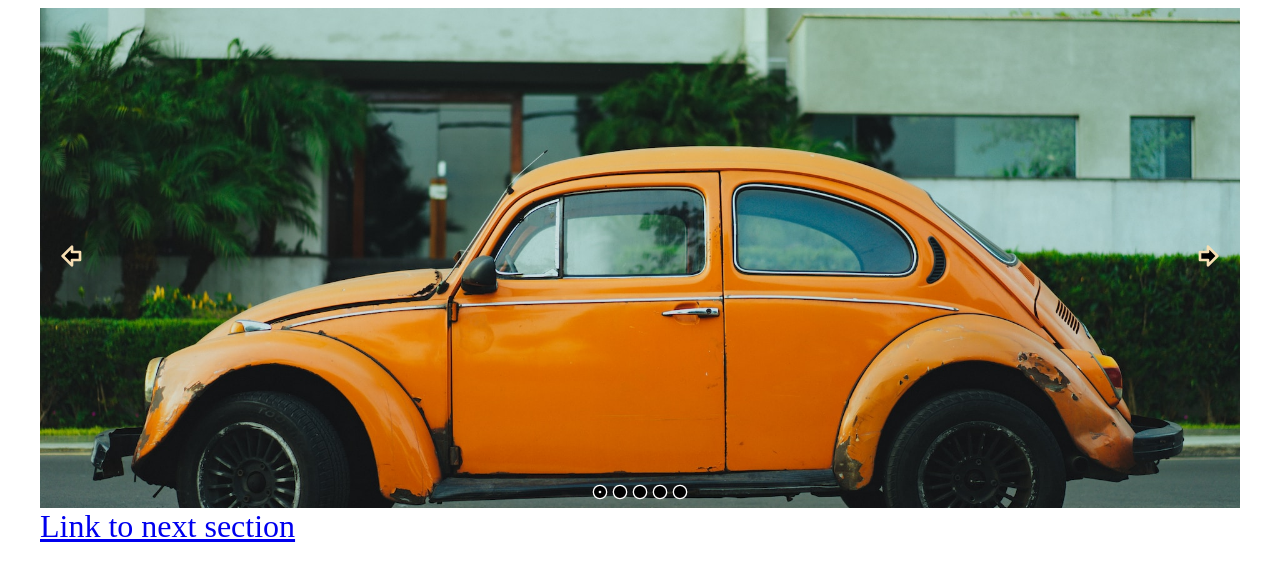
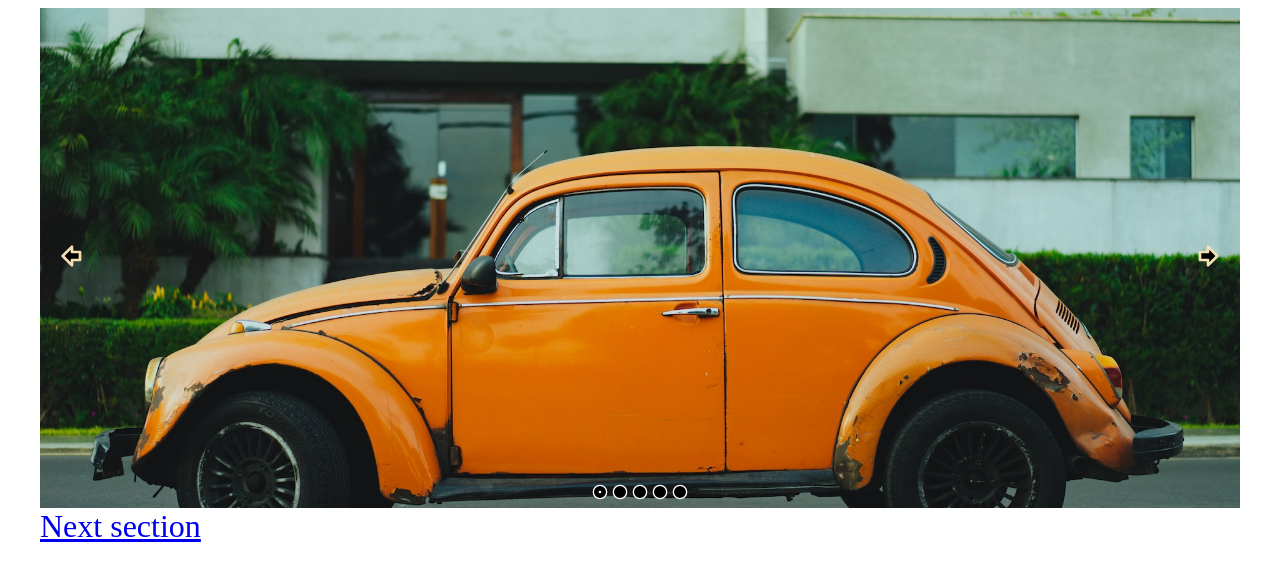
Before and after one commit to pranav-k-jha/image-sliders-react, a React (Vite) app: page / in a window 1280 px wide. Shown: the top 580 px of the page. Built offline with nearby package versions, Linux system fonts and the light colour scheme.

Commit message:
renamed link to next section to next section

```diff
--- a/src/App.tsx
+++ b/src/App.tsx
@@ -24,7 +24,7 @@ const App = () => {
       }}
     >
       <ImageSlider images={IMAGES} />
-      <a href="/" style={{fontSize: "2rem"}}>Link to next section</a>
+      <a href="/" style={{fontSize: "2rem"}}>Next section</a>
     </div>
   );
 };
```
